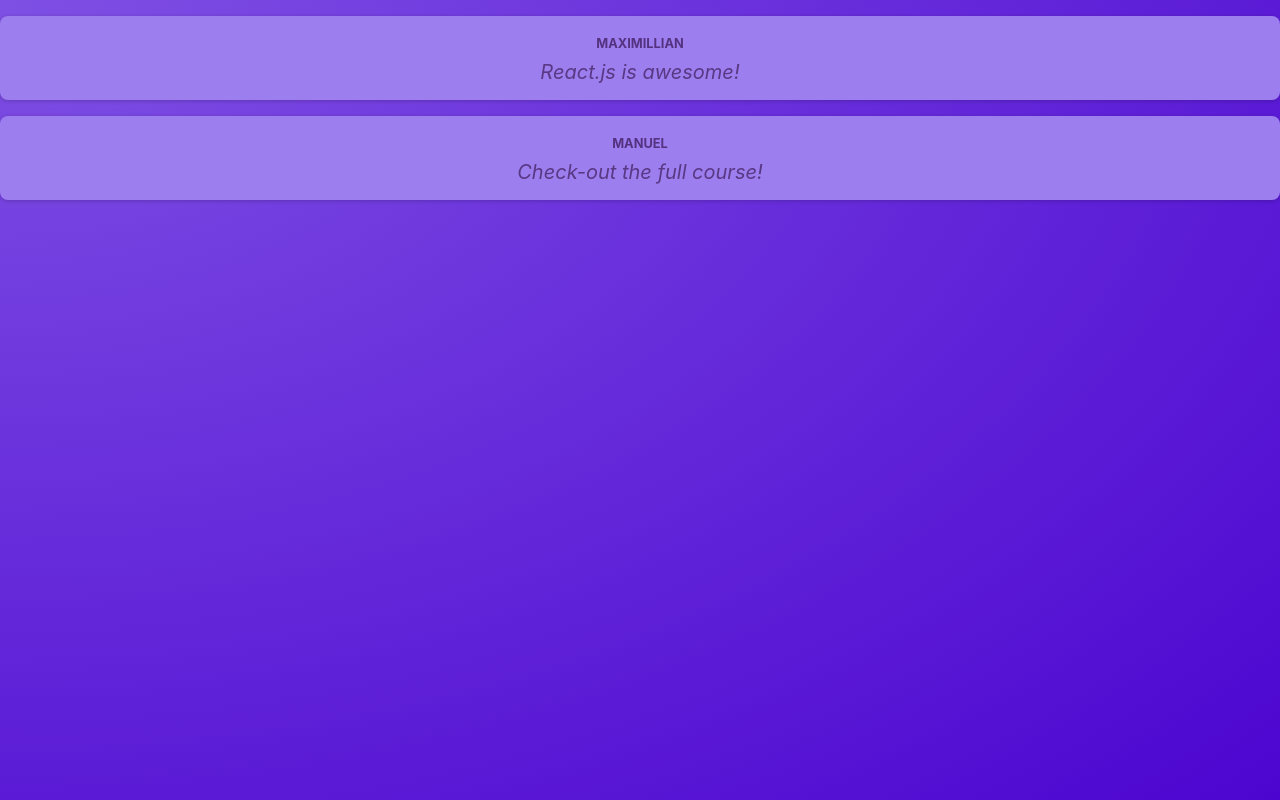
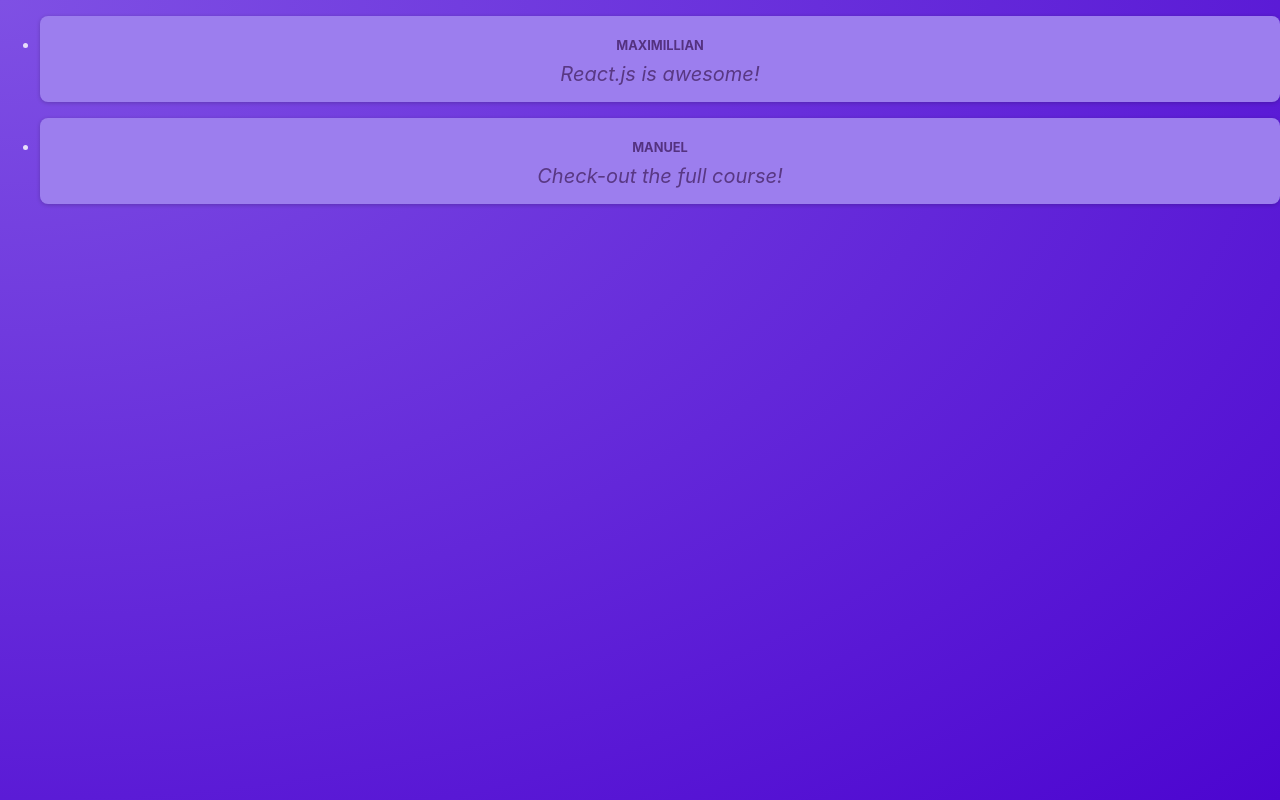
Before and after one commit to CaioTsubake/React-Crash-Course, a React (Create React App) app: page / in a window 1280 px wide. Built offline with nearby package versions, Linux system fonts and the light colour scheme.

Commit message:
Created PostLists component
This was the correct answer to the exercice

```diff
--- a/src/App.jsx
+++ b/src/App.jsx
@@ -1,10 +1,10 @@
 import Post from "./components/Post";
+import PostsList from "./components/PostsList";
 
 function App() {
   return (
     <main>
-      <Post author="Maximillian" body="React.js is awesome!"/>
-      <Post author="Manuel" body="Check-out the full course!"/>
+      <PostsList></PostsList>
 
     </main>
   );
--- a/src/components/Post.jsx
+++ b/src/components/Post.jsx
@@ -2,10 +2,10 @@
 
 function Post(prop) {
     return (
-        <div className={classes.post}>
+        <li className={classes.post}>
             <p className={classes.author} >{prop.author}</p>
             <p className={classes.text}>{prop.body}</p>
-        </div>
+        </li>
     );
 }
 
--- /dev/null
+++ b/src/components/PostsList.jsx
@@ -0,0 +1,12 @@
+import Post from "./Post";
+
+function PostsList(params) {
+  return (
+    <ul>
+      <Post author="Maximillian" body="React.js is awesome!" />
+      <Post author="Manuel" body="Check-out the full course!" />
+    </ul>
+  );
+}
+
+export default PostsList;
```
